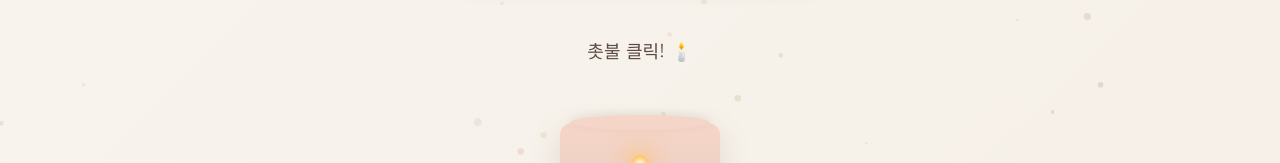
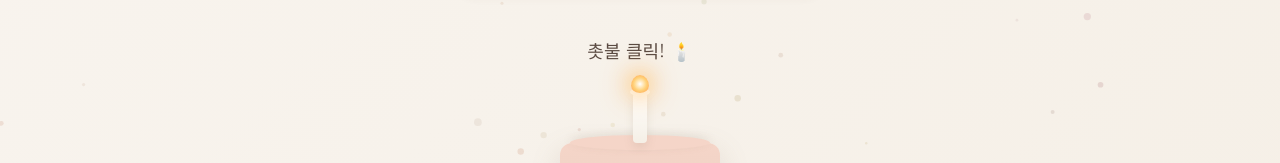
Before and after one commit to ayoung1201/birthday-site, a plain HTML site: page index.html in a window 1280 px wide. Shown: the part 637-800 px from the top of the page. Drawn offline with Linux system fonts and the light colour scheme; a web font is replaced by a local one.

Commit message:
candle fix2

```diff
--- a/index.html
+++ b/index.html
@@ -151,7 +151,7 @@ filter:grayscale(0);
 
 .candle{
 position:absolute;
-top:50px;
+top:-50px;
 left:50%;
 transform:translateX(-50%);
 width:14px;
@@ -409,7 +409,7 @@ background-clip:initial !important;
 <span class="emoji">🎊</span> 동국대 최고미녀 임재은 탄생일 <span class="emoji">🎊</span>
 </div>
 
-<p style="margin-bottom:30px;font-size:18px;">촛불 클릭! <span class="emoji">🕯️</span></p>
+<p style="margin-bottom:50px;font-size:18px;">촛불 클릭! <span class="emoji">🕯️</span></p>
 
 <div class="cake" onclick="blowCandle()">
 
```
